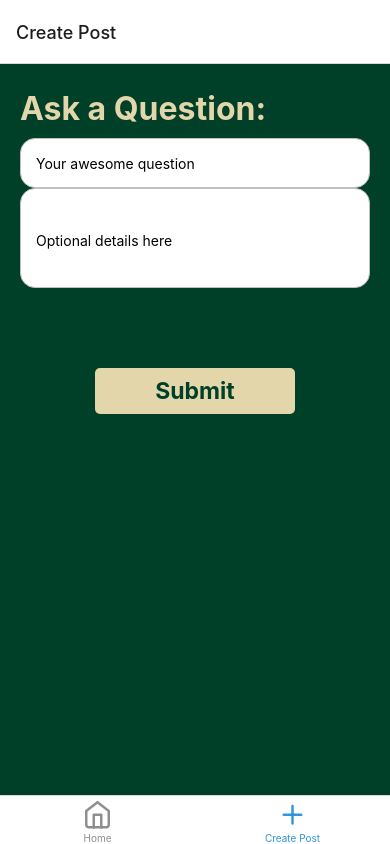
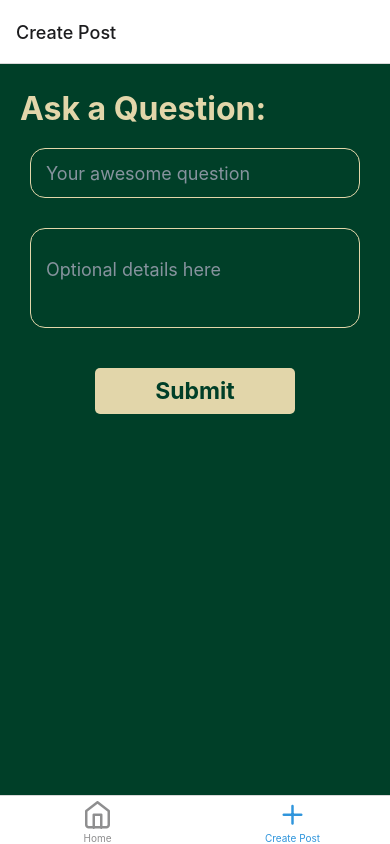
Before and after one commit to CollegeTalk/CollegeTalk, a React Native app in the folder Code/frontend/: screen /CreatePost in a window 390 px wide. Built offline with nearby package versions, Linux system fonts and the light colour scheme; what expo-linking would draw is missing.

Commit message:
revamped create post screen, bug with input padding

```diff
--- a/Code/frontend/src/components/CreatePost/CreatePost.tsx
+++ b/Code/frontend/src/components/CreatePost/CreatePost.tsx
@@ -19,10 +19,15 @@ const styles = StyleSheet.create({
 });
 
 const CreatePost = () => {
-    const [title, setTitle] = useState("");
-    const [body, setBody] = useState("");
+    const [[title, showTitleError], setTitle] = useState(["", false]);
+    const [[body], setBody] = useState(["", false]);
 
     const submitPostToApi = () => {
+        if (title === "") {
+            setTitle([title, true]);
+            return;
+        }
+
         const rand: number = Math.floor(Math.random() * 10) + 5;
 
         fetch(`https://collegetalk.azurewebsites.net/posts/${rand}`, {
@@ -46,14 +51,13 @@ const CreatePost = () => {
     return (
         <View style={styles.postContainer}>
             <InputField
+                type={showTitleError ? "title" : ""}
                 placeholder="Your awesome question"
-                text={title}
                 setText={setTitle}
                 isLarge={false}
             />
             <InputField
                 placeholder="Optional details here"
-                text={body}
                 setText={setBody}
                 isLarge
             />
--- a/Code/frontend/src/components/CreatePost/InputField.tsx
+++ b/Code/frontend/src/components/CreatePost/InputField.tsx
@@ -1,66 +1,55 @@
 import { Dispatch, SetStateAction } from "react";
-import {
-    KeyboardAvoidingView,
-    Platform,
-    StyleSheet,
-    TextInput,
-    View
-} from "react-native";
+import { StyleSheet, View } from "react-native";
+import { Input } from "@rneui/themed";
+
+import { primaryColors } from "../../constants/Colors";
 
 const styles = (isLarge: boolean) =>
     StyleSheet.create({
         container: {
-            alignItems: "center",
-            justifyContent: "space-around",
-            marginTop: 100
+            marginBottom: 20
+        },
+        inputContainer: {
+            borderBottomWidth: 0
         },
         input: {
             width: "100%",
             height: isLarge ? 100 : 50,
-            backgroundColor: "#FFF",
+            color: "white",
             borderRadius: 15,
-            borderColor: "#C0C0C0",
+            borderColor: primaryColors.text,
             borderWidth: 1,
             paddingHorizontal: 15,
-            paddingTop: isLarge ? 5 : 15,
-            paddingBottom: isLarge ? 0 : 15
-        },
-        writeTaskWrapper: {
-            position: "absolute",
-            bottom: 60,
-            width: "100%",
-            flexDirection: "row",
-            justifyContent: "center",
-            alignItems: "center",
-            marginVertical: 10
+            // TODO: fix this, doesn't work??
+            paddingVertical: isLarge ? 30 : 10,
+            textAlignVertical: "top"
         }
     });
 
 type InputFieldProps = {
+    type?: string;
     placeholder: string;
-    text: string;
-    setText: Dispatch<SetStateAction<string>>;
+    setText: Dispatch<SetStateAction<[string, boolean]>>;
     isLarge: boolean;
 };
 
 const InputField = ({
+    type,
     placeholder,
-    text,
     setText,
     isLarge
 }: InputFieldProps) => (
     <View style={styles(isLarge).container}>
-        <KeyboardAvoidingView
-            behavior={Platform.OS === "ios" ? "padding" : "height"}
-            style={styles(isLarge).writeTaskWrapper}
-        >
-            <TextInput
-                style={styles(isLarge).input}
-                placeholder={placeholder}
-                value={text}
-                onChangeText={setText}
-            />
-        </KeyboardAvoidingView>
+        <Input
+            inputContainerStyle={styles(isLarge).inputContainer}
+            inputStyle={styles(isLarge).input}
+            placeholder={placeholder}
+            onChangeText={(value) => setText([value, false])}
+            shake={() => true}
+            errorStyle={{ color: "red" }}
+            errorMessage={type && `Please input a valid ${type}`}
+            multiline={isLarge}
+        />
     </View>
 );
 
--- a/Code/frontend/src/screens/CreatePostScreen.tsx
+++ b/Code/frontend/src/screens/CreatePostScreen.tsx
@@ -1,4 +1,10 @@
-import { StyleSheet } from "react-native";
+import {
+    StyleSheet,
+    KeyboardAvoidingView,
+    Platform,
+    TouchableWithoutFeedback,
+    Keyboard
+} from "react-native";
 
 import { primaryColors } from "../constants/Colors";
 
@@ -17,15 +23,28 @@ const styles = StyleSheet.create({
         fontSize: 32,
         fontWeight: "bold",
         color: primaryColors.text,
-        marginVertical: 10
+        marginTop: 10
+    },
+    viewWrapper: {
+        width: "100%",
+        height: "100%",
+        flexDirection: "row",
+        justifyContent: "center"
     }
 });
 
 const CreatePostScreen = () => (
-    <View style={styles.container}>
-        <Text style={styles.title}>Ask a Question:</Text>
-        <CreatePost />
-    </View>
+    <KeyboardAvoidingView
+        behavior={Platform.OS === "ios" ? "padding" : "height"}
+        style={styles.viewWrapper}
+    >
+        <TouchableWithoutFeedback onPress={Keyboard.dismiss}>
+            <View style={styles.container}>
+                <Text style={styles.title}>Ask a Question:</Text>
+                <CreatePost />
+            </View>
+        </TouchableWithoutFeedback>
+    </KeyboardAvoidingView>
 );
 
 export default CreatePostScreen;
--- a/Code/frontend/src/screens/HomeScreen.tsx
+++ b/Code/frontend/src/screens/HomeScreen.tsx
@@ -4,8 +4,6 @@ import LottieView from "lottie-react-native";
 import { Text, View } from "../components/Themed";
 import { RootTabScreenProps } from "../../types";
 import BusAnimation from "../assets/animations/457-moving-bus.json";
-
-import EditScreenInfo from "../components/EditScreenInfo";
 
 const styles = StyleSheet.create({
     container: {
```
